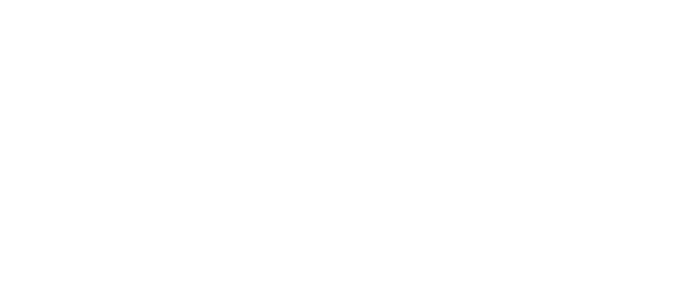
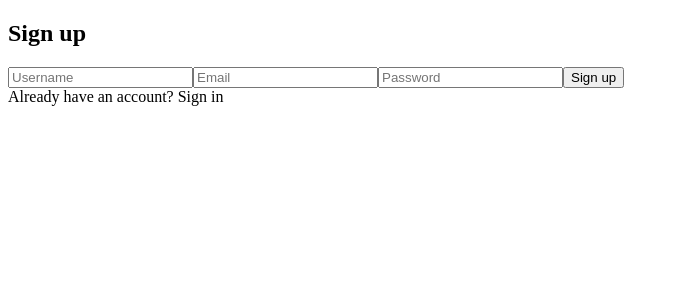
Before and after one commit to MurariuMarius/bookverse, a Vue app: page /signup in a window 1280 px wide. Before the commit this address had no page. Shown: the top 300 px of the page, without its empty margins (0-679 px from the left). Built offline with nearby package versions, Linux system fonts and the light colour scheme.

Commit message:
Added login and signup forms

```diff
--- a/src/App.vue
+++ b/src/App.vue
@@ -3,24 +3,5 @@
 </template>
 
 <style>
-#app {
-  font-family: Avenir, Helvetica, Arial, sans-serif;
-  -webkit-font-smoothing: antialiased;
-  -moz-osx-font-smoothing: grayscale;
-  text-align: center;
-  color: #2c3e50;
-}
 
-nav {
-  padding: 30px;
-}
-
-nav a {
-  font-weight: bold;
-  color: #2c3e50;
-}
-
-nav a.router-link-exact-active {
-  color: #42b983;
-}
 </style>
--- a/src/router/index.js
+++ b/src/router/index.js
@@ -1,11 +1,24 @@
 import { createRouter, createWebHistory } from 'vue-router'
-import HomeView from '../views/HomeView.vue'
+
+import Home from '@/views/Home'
+import Login from '@/views/Login'
+import Signup from '@/views/Signup'
 
 const routes = [
   {
     path: '/',
     name: 'home',
-    component: HomeView
+    component: Home
+  },
+  {
+    path: '/signup',
+    name: 'signup',
+    component: Signup
+  },
+  {
+    path: '/login',
+    name: 'login',
+    component: Login
   },
 ]
 
--- /dev/null
+++ b/src/views/Home.vue
@@ -0,0 +1,7 @@
+<template>
+  Home
+</template>
+
+<script>
+
+</script>
--- /dev/null
+++ b/src/views/Login.vue
@@ -0,0 +1,28 @@
+<template>
+  <div>
+    <h2>Log in</h2>
+    <form>
+      <input type="email" required placeholder="Email" v-model="email">
+      <input type="password" required placeholder="Password" v-model="password">
+      <button>Sign up</button>
+    </form>
+    <div>
+      Not yet registered? <span>Sign up</span>
+    </div>
+  </div>
+</template>
+
+<script>
+import { ref } from 'vue'
+
+export default {
+  setup() {
+    const email = ref('')
+    const password = ref('')
+
+    return { email, password }
+  }
+}
+</script>
+
+<style></style>
--- /dev/null
+++ b/src/views/Signup.vue
@@ -0,0 +1,31 @@
+<template>
+  <div>
+    <h2>Sign up</h2>
+    <form>
+      <input type="text" required placeholder="Username" v-model="username">
+      <input type="email" required placeholder="Email" v-model="email">
+      <input type="password" required placeholder="Password" v-model="password">
+      <button>Sign up</button>
+    </form>
+    <div>
+      Already have an account? <span>Sign in</span>
+    </div>
+  </div>
+</template>
+
+<script>
+import { ref } from 'vue'
+
+export default {
+  setup() {
+
+    const username = ref('')
+    const email = ref('')
+    const password = ref('')
+
+    return { email, password, username }
+  }
+}
+</script>
+
+<style></style>
```
